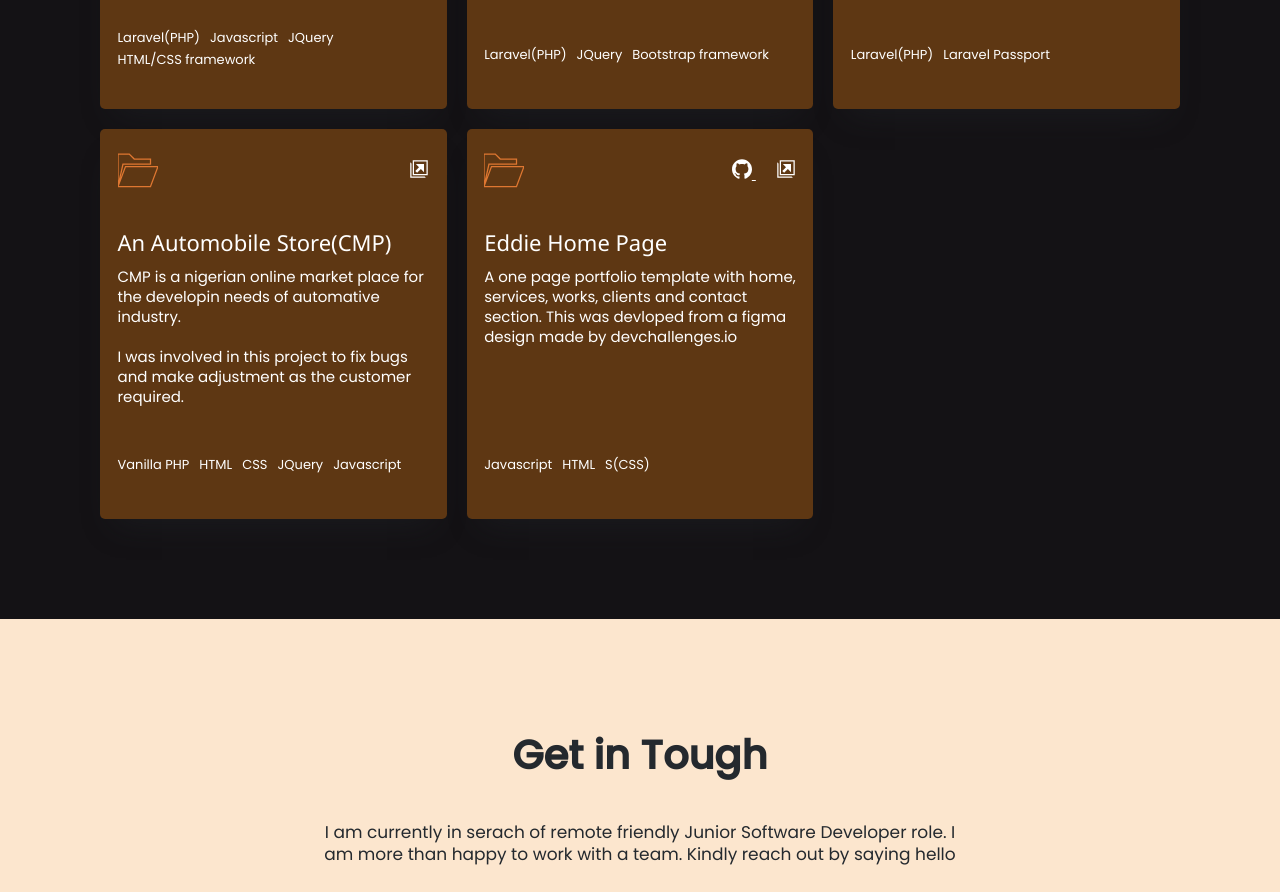
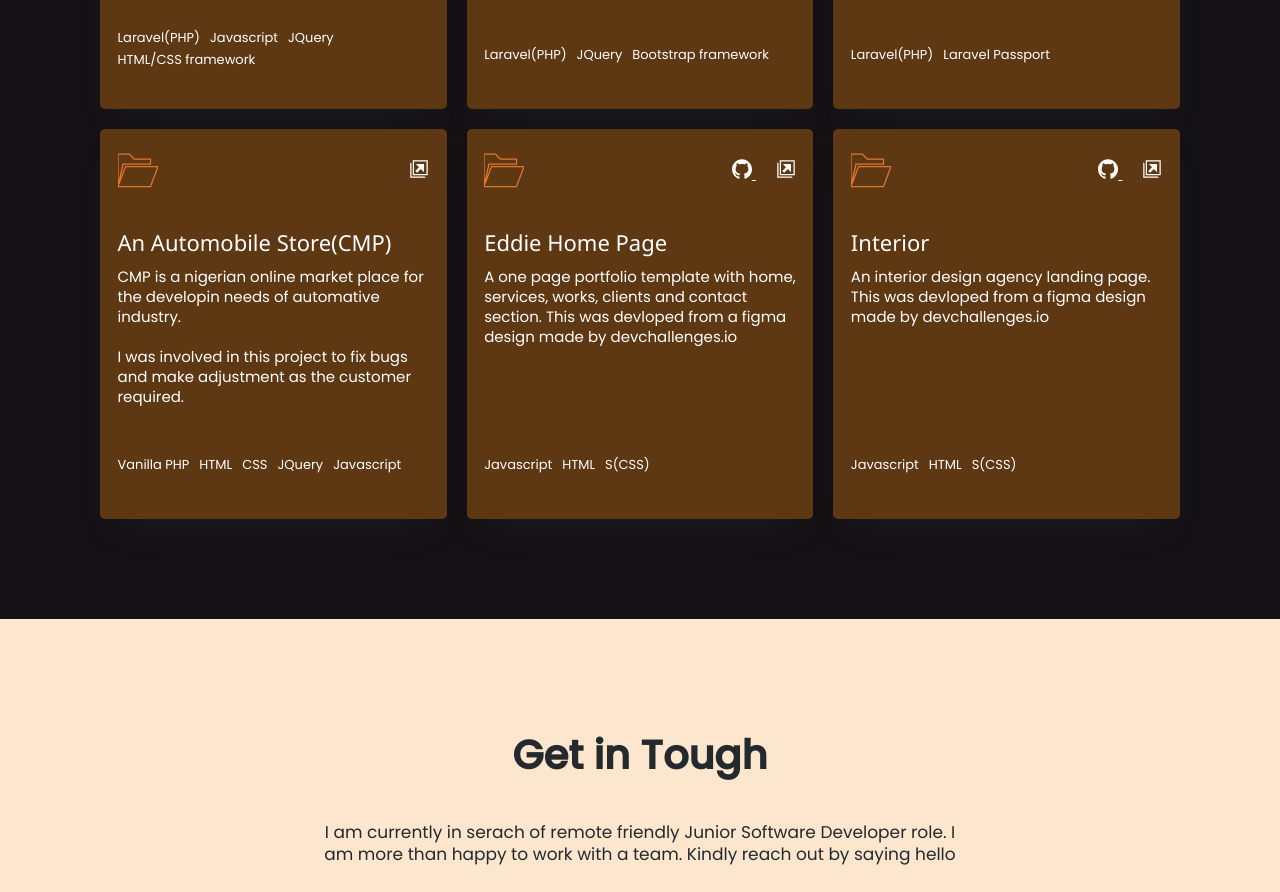
Before and after one commit to harmlessprince/teequeportfolio, a website: page index.html in a window 1280 px wide. Shown: the part 2847-3739 px from the top of the page. Drawn offline with nearby package versions, Linux system fonts and the light colour scheme.

Commit message:
added one more project

```diff
--- a/index.html
+++ b/index.html
@@ -338,6 +338,40 @@
                                     </ul>
                                 </footer>
                             </div>
+                            <div class="card ">
+                                <header>
+                                    <div class="card__header ">
+                                        <div class="card__header--folder ">
+                                            <svg class="card__header--folder__icon ">
+                                            <use xlink:href="img/sprite.svg#icon-folder-open "></use>
+                                        </svg>
+                                        </div>
+                                        <div class="card__header--links ">
+                                            <a href="https://github.com/harmlessprince/interior-consultant" class="git" target="_blank">
+                                                <svg class="card__header--links__icon ">
+                                                <use xlink:href="img/sprite.svg#icon-github "></use>
+                                            </svg>
+                                            </a>
+                                            <a href="https://interiorlanding.netlify.app/" class="demo" target="_blank">
+                                                <svg class="card__header--links__icon ">
+                                                <use xlink:href="img/sprite.svg#icon-new-tab "></use>
+                                            </svg>
+                                            </a>
+                                        </div>
+                                    </div>
+                                    <h3 class="card__title ">Interior</h3>
+                                    <div class="card__description ">
+                                        <p> An interior design agency landing page. This was devloped from a figma design made by devchallenges.io</p>
+                                    </div>
+                                </header>
+                                <footer>
+                                    <ul class="card__tech--list ">
+                                        <li>Javascript</li>
+                                        <li>HTML </li>
+                                        <li>S(CSS)</li>
+                                    </ul>
+                                </footer>
+                            </div>
                         </div>
                     </div>
                 </div>
```
